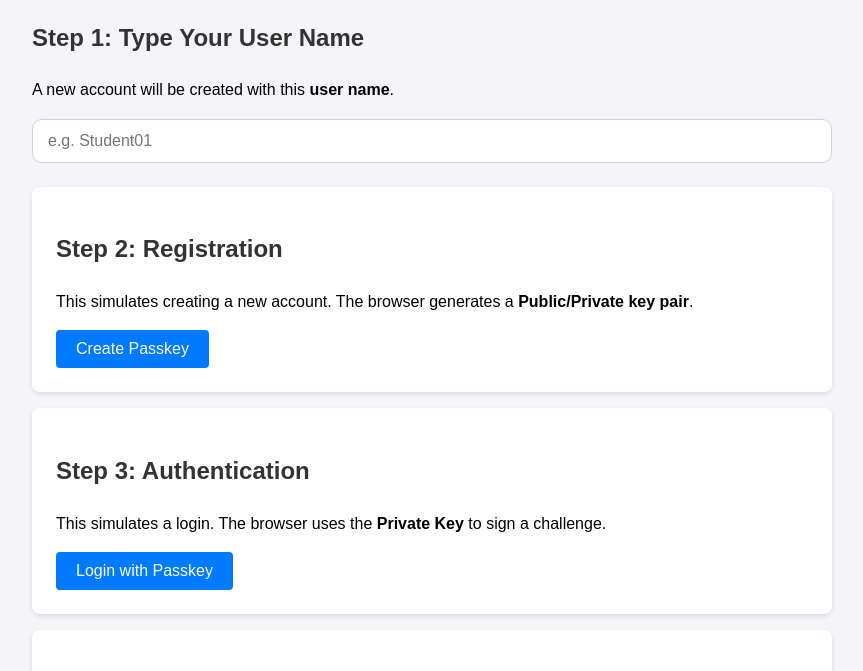
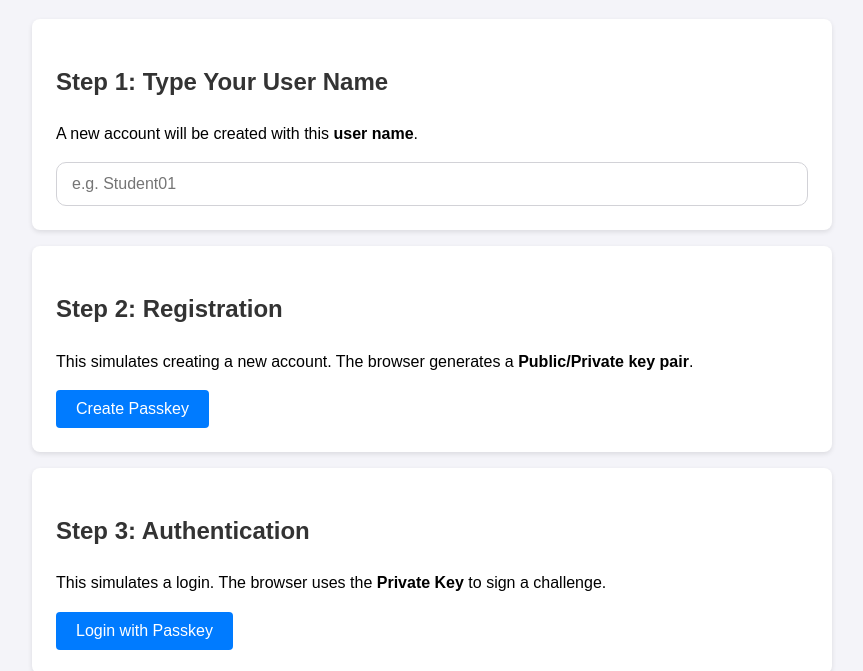
Before and after one commit to kasundezoysa/PassKey, a plain HTML site: page index.html in a window 1280 px wide. Shown: the part 86-757 px from the top of the page, without its empty margins (208-1071 px from the left). Drawn offline with Linux system fonts and the light colour scheme.

```diff
--- a/index.html
+++ b/index.html
@@ -13,7 +13,6 @@
         h2 { color: #333; }
         .status-tag { display: inline-block; padding: 4px 8px; border-radius: 4px; font-weight: bold; font-size: 0.8rem; }
         .success { background: #d4edda; color: #155724; }
-        .input-group {text-align: left; margin-bottom: 1.5rem;}
         input {width: 100%;padding: 12px 15px;border: 1px solid #d2d2d7;border-radius: 10px;font-size: 16px;
             box-sizing: border-box;transition: border-color 0.3s ease;}
         input:focus {outline: none;border-color: #0071e3;box-shadow: 0 0 0 4px rgba(0,113,227,0.1);}
@@ -22,7 +21,7 @@
 <body>
 
     <h1>** WebAuthn Lab: Passwordless Authentication **</h1>
-    <div class="input-group">
+    <div class="card">
         <h2>Step 1: Type Your User Name</h2>
         <p>A new account will be created with this  <strong>user name</strong>.</p>
         <input type="text" id="username" placeholder="e.g. Student01">
```
